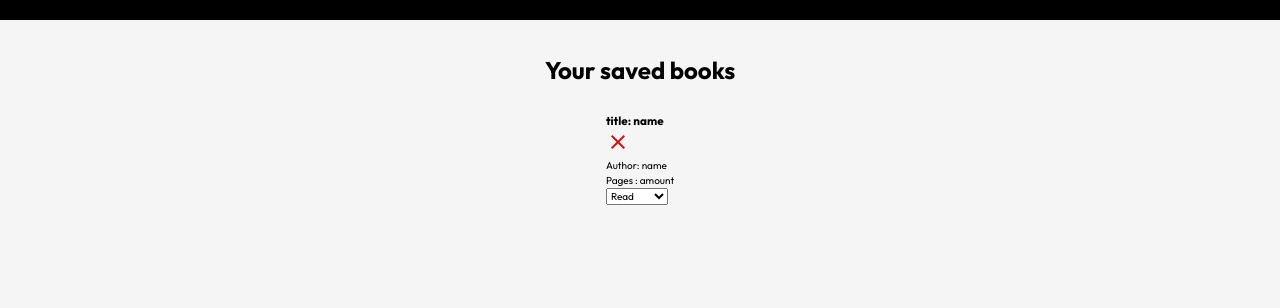
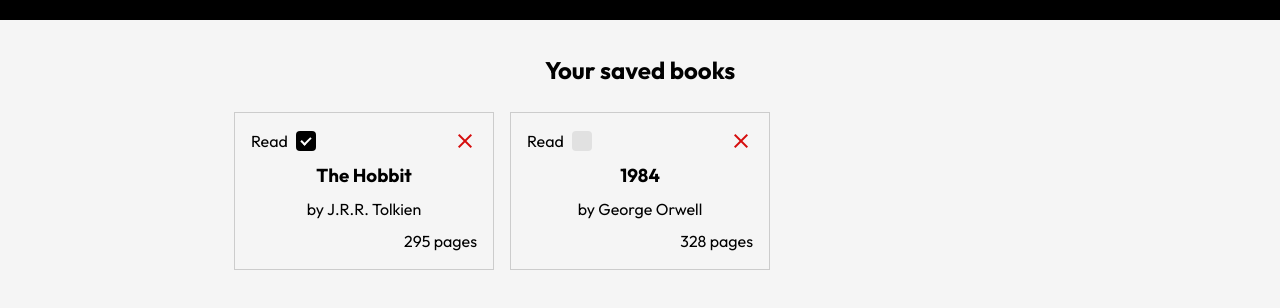
Before and after one commit to Oto-Gelashvili/Library-odin, a plain HTML site: page index.html in a window 1280 px wide. Shown: the part 60-368 px from the top of the page. Drawn offline with nearby package versions, Linux system fonts and the light colour scheme; a web font is replaced by a local one.

Commit message:
feat: add library rendering

```diff
--- a/index.html
+++ b/index.html
@@ -70,23 +70,7 @@
     </header>
     <main>
       <h1>Your saved books</h1>
-      <div class="gridCont">
-        <div class="bookCard">
-          <h3>title: name</h3>
-          <span class="material-symbols-outlined"> close </span>
-          <p class="author">Author: name</p>
-          <p class="pages">Pages : amount</p>
-          <select name="cars" id="cars">
-            <option value="volvo">Read</option>
-            <option value="saab">Not read</option>
-          </select>
-        </div>
-        <!-- <div class="bookCard"></div>
-        <div class="bookCard"></div>
-        <div class="bookCard"></div>
-        <div class="bookCard"></div>
-        <div class="bookCard"></div> -->
-      </div>
+      <div class="gridCont"></div>
     </main>
     <script src="objects.js"></script>
   </body>
--- a/objects.js
+++ b/objects.js
@@ -16,6 +16,11 @@ document.addEventListener('DOMContentLoaded', () => {
     this.readState = readState;
   }
 
+  // to manage  readState
+  Book.prototype.toggleRead = function () {
+    this.readState = !this.readState;
+  };
+
   function addBookToLibrary(title, author, pages, readState) {
     const newBook = new Book(title, author, pages, readState);
     myLibrary.push(newBook);
@@ -24,8 +29,6 @@ document.addEventListener('DOMContentLoaded', () => {
 
   addBookToLibrary('The Hobbit', 'J.R.R. Tolkien', 295, true);
   addBookToLibrary('1984', 'George Orwell', 328, false);
-
-  console.log(myLibrary);
 
   // ========== FORM ==========
 
@@ -75,9 +78,8 @@ document.addEventListener('DOMContentLoaded', () => {
     const pages = parseInt(form.querySelector('#pages').value.trim(), 10);
     const readState = form.querySelector('#readState').checked;
 
-    const newBook = addBookToLibrary(title, author, pages, readState);
-    console.log('New book added:', newBook);
-    console.log('Current library:', myLibrary);
+    addBookToLibrary(title, author, pages, readState);
+    renderLibrary();
 
     form.reset();
     form.classList.remove('active');
@@ -94,4 +96,59 @@ document.addEventListener('DOMContentLoaded', () => {
       }
     });
   });
+
+  // rendering library in grid container
+  const gridCont = document.querySelector('.gridCont');
+
+  renderLibrary(); // here  working on hosting knowledge, even though we are calling function before its defined below, fucntions are fully hoisted and variables that function uses are defined before calling of function ntherfore it works, but if we had gridcont defined below this line it wouldnt work anymore
+
+  function renderLibrary() {
+    gridCont.innerHTML = myLibrary
+      .map(
+        (book, index) => `
+      <div class="bookCard">
+       <div class="bookCardHeader">
+          <div class="readStateCont">
+              <label class="custom-checkbox">
+                Read
+                <input
+                  type="checkbox"
+                  id="readState-${index}"
+                  name="readState-${index}"
+                  ${book.readState ? 'checked' : ''}
+                  data-index="${index}"
+                />
+                <span class="checkmark"></span>
+              </label>
+          </div>
+            <span class="material-symbols-outlined closeBtn"> close </span>
+        </div>
+        <h3>${book.title}</h3>
+        <p>by ${book.author}</p>
+        <p class="bookPages">${book.pages} pages</p>
+
+      </div>
+    `
+      )
+      .join('');
+
+    // change state of readStata
+    gridCont.querySelectorAll('input[type="checkbox"]').forEach((box) => {
+      box.addEventListener('change', (e) => {
+        const i = e.target.dataset.index;
+        myLibrary[i].toggleRead();
+        renderLibrary();
+        console.log(myLibrary);
+      });
+    });
+
+    // Close button to remove book
+    gridCont.querySelectorAll('.closeBtn').forEach((btn) => {
+      btn.addEventListener('click', (e) => {
+        const i = e.target.dataset.index;
+        myLibrary.splice(i, 1);
+        renderLibrary();
+      });
+    });
+  }
 });
--- a/styles.css
+++ b/styles.css
@@ -139,13 +139,14 @@ header .btnCont {
 header .btnCont form {
   display: none;
   position: absolute;
+  right: 0;
+  top: calc(100% + 1.2rem);
   background-color: #f5f5f5;
   border: 1px solid #ccc;
   color: #000;
   padding: 1.6rem;
   font-size: 1.6rem;
-  right: 0;
-  top: calc(100% + 1.2rem);
+
   gap: 8px;
 }
 
@@ -264,3 +265,30 @@ header .btnCont form button:active {
   margin-bottom: 1rem;
   position: relative;
 }
+
+.gridCont {
+  display: grid;
+  grid-template-columns: 1fr 1fr 1fr;
+  gap: 1.6rem;
+}
+.gridCont .bookCard {
+  display: flex;
+  flex-direction: column;
+  background-color: #f5f5f5;
+  border: 1px solid #ccc;
+  color: #000;
+  padding: 1.6rem;
+  font-size: 1.6rem;
+  gap: 8px;
+  align-items: center;
+  width: 260px;
+}
+.bookCardHeader {
+  width: 100%;
+  display: flex;
+  align-items: center;
+  justify-content: space-between;
+}
+.bookPages {
+  align-self: end;
+}
```
